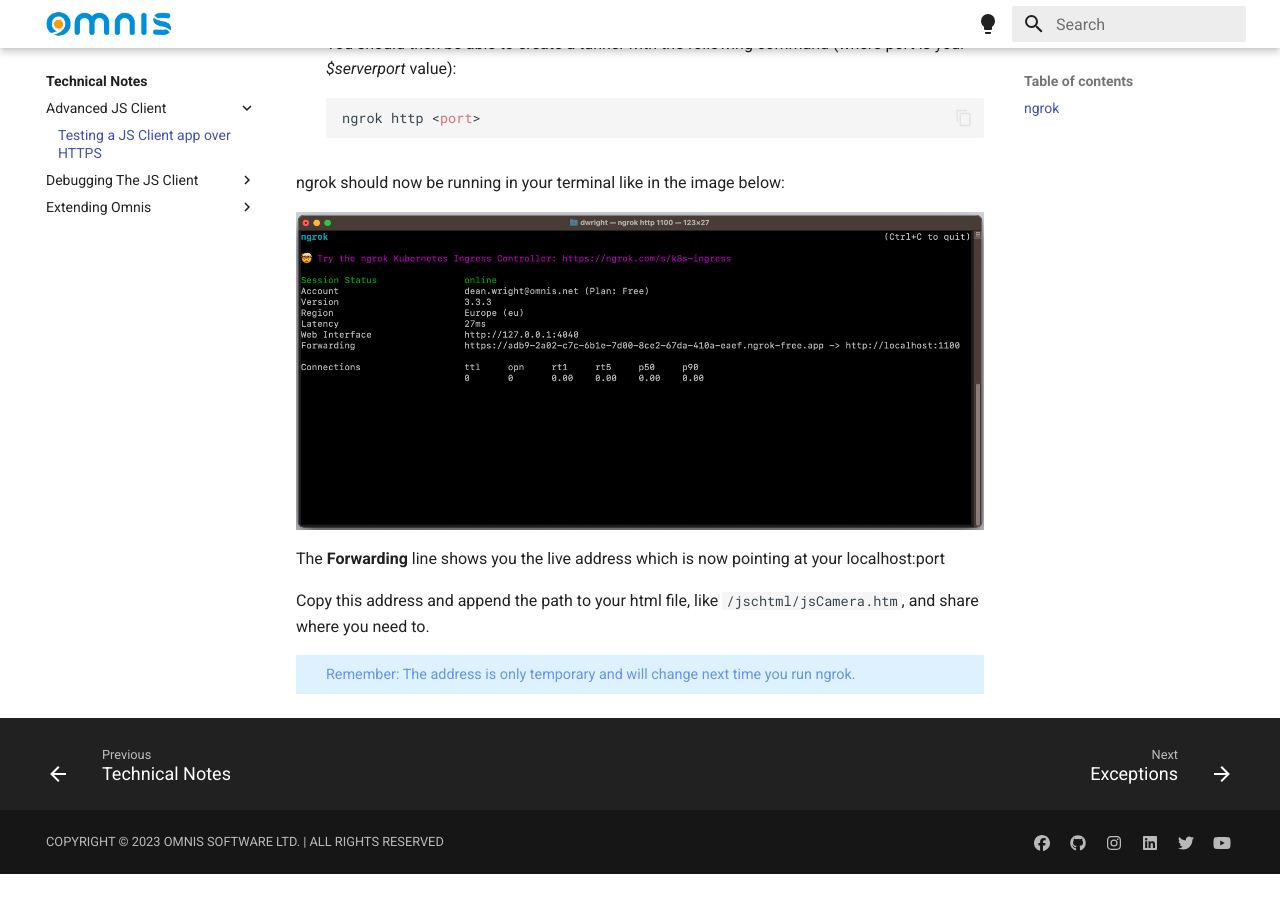
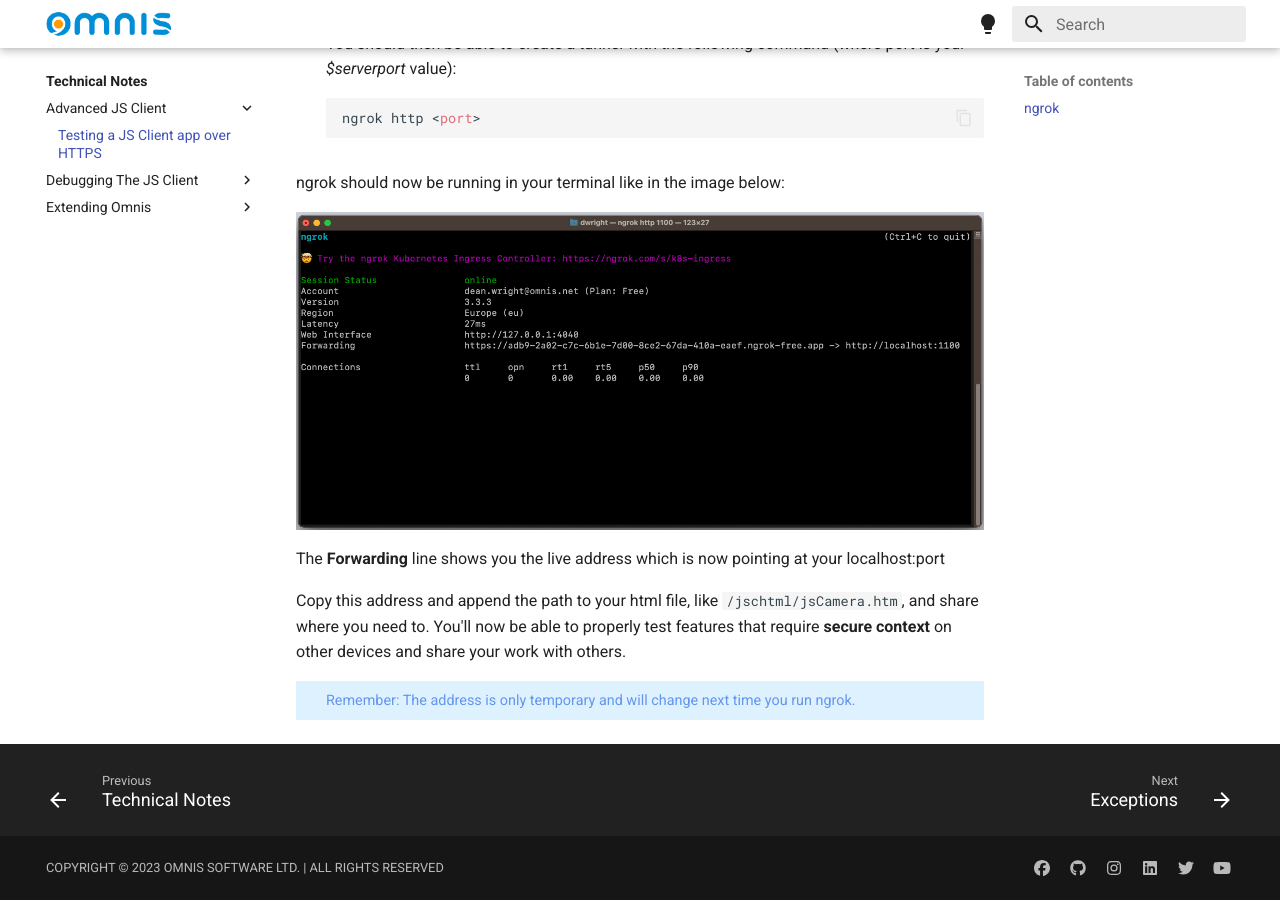
Before and after one commit to OmnisStudio/technotes, an MkDocs documentation site: the page built from docs/Technical Notes/Advanced JS Client/Testing a JS Client app over HTTPS.md, in a window 1280 px wide and 900 px high, scrolled down 1117 px. Built offline with MkDocs 1.6.1 and Material for MkDocs 9.7.7, drawn with Linux system fonts in a browser that asks for light colours; before the commit the page ends 1991 px from its top, so only the background shows below that.

Commit message:
Small edit to https tech note

```diff
--- a/docs/Technical Notes/Advanced JS Client/Testing a JS Client app over HTTPS.md
+++ b/docs/Technical Notes/Advanced JS Client/Testing a JS Client app over HTTPS.md
@@ -27,7 +27,7 @@ ngrok should now be running in your terminal like in the image below:
 
 The **Forwarding** line shows you the live address which is now pointing at your localhost:port
 
-Copy this address and append the path to your html file, like `/jschtml/jsCamera.htm`, and share where you need to.
+Copy this address and append the path to your html file, like `/jschtml/jsCamera.htm`, and share where you need to. You'll now be able to properly test features that require **secure context** on other devices and share your work with others.
 
 Remember: The address is only temporary and will change next time you run ngrok.
 {: .description}
```
